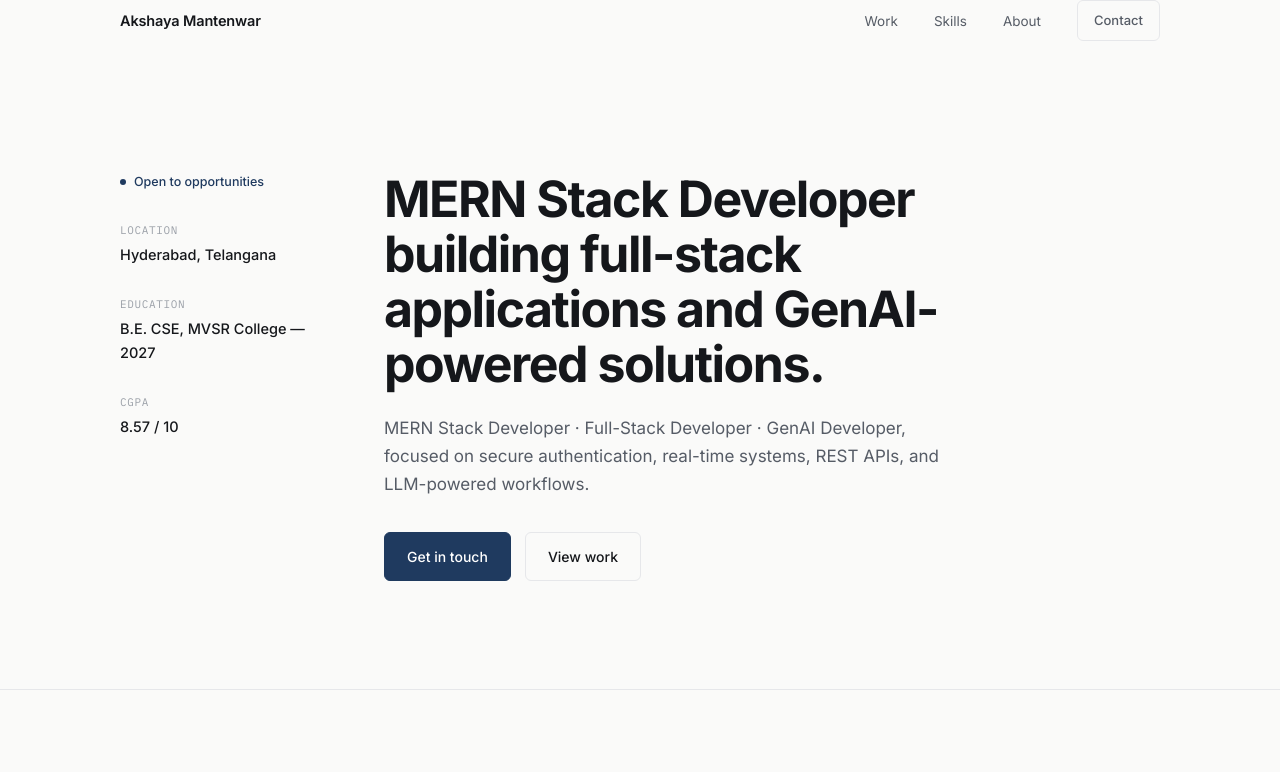
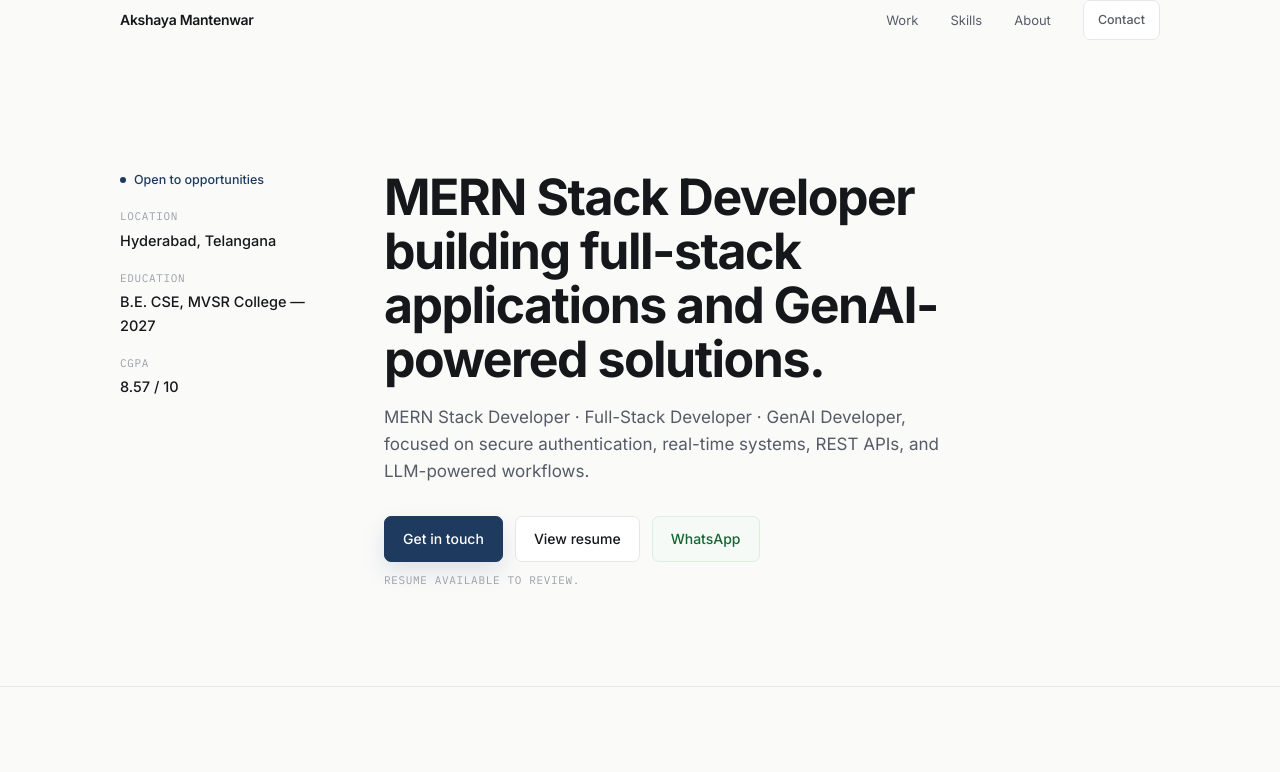
Before and after one commit to mantenwarakshaya/portfolio, a plain HTML site: page index.html in a window 1280 px wide. Shown: the top 772 px of the page. Drawn offline with Linux system fonts and the light colour scheme.

Commit message:
fix: final polish

```diff
--- a/index.css
+++ b/index.css
@@ -6,42 +6,54 @@
   --font-mono:'IBM Plex Mono',monospace;--gutter:64px;--label-col:200px
 }
 html{scroll-behavior:smooth}
-body{background:var(--bg);color:var(--ink);font-family:var(--font-body);font-size:16px;line-height:1.65;-webkit-font-smoothing:antialiased}
+body{background:var(--bg);color:var(--ink);font-family:var(--font-body);font-size:16px;line-height:1.6;-webkit-font-smoothing:antialiased}
 a{color:inherit;text-decoration:none}
+a:focus-visible,
+button:focus-visible,
+input:focus-visible,
+textarea:focus-visible,
+select:focus-visible{outline:2px solid var(--accent);outline-offset:3px;border-radius:6px}
 ::selection{background:var(--accent);color:#fff}
 .shell{max-width:1120px;margin:0 auto;padding:0 40px}
 .progress{position:fixed;top:0;left:0;height:2px;width:0;background:var(--accent);z-index:200;transition:width .1s linear}
-header{position:fixed;top:0;left:0;right:0;z-index:100;background:#FAFAF9e6;backdrop-filter:blur(8px);border-bottom:1px solid transparent}
+header{position:fixed;top:0;left:0;right:0;z-index:100;background:rgba(250,250,249,.8);backdrop-filter:blur(12px);border-bottom:1px solid transparent}
 header.scrolled{border-bottom-color:var(--border)}
-nav{max-width:1120px;margin:0 auto;padding:26px 40px;display:flex;justify-content:space-between;align-items:center}
-.nav-name{font-size:14.5px;font-weight:600;letter-spacing:-.01em}
-.nav-links{display:flex;gap:36px;align-items:center}
-.nav-links a{font-size:13.5px;color:var(--ink-2);transition:color .15s ease}
+nav{max-width:1120px;margin:0 auto;padding:24px 40px;display:flex;justify-content:space-between;align-items:center}
+.nav-name{font-size:14px;font-weight:600;letter-spacing:-.02em}
+.nav-links{display:flex;gap:32px;align-items:center}
+.nav-links a{font-size:13px;color:var(--ink-2);transition:color .15s ease}
 .nav-links a:hover{color:var(--ink)}
-.nav-links .btn{padding:9px 16px;font-size:13px}
+.nav-links .btn{padding:9px 14px;font-size:12.5px}
 .row{display:grid;grid-template-columns:var(--label-col) 1fr;gap:var(--gutter)}
 .row-label{position:sticky;top:120px;align-self:start}
-.eyebrow{font-family:var(--font-mono);font-size:11.5px;letter-spacing:.06em;text-transform:uppercase;color:var(--ink-3);margin-bottom:10px}
+.eyebrow{font-family:var(--font-mono);font-size:11px;letter-spacing:.06em;text-transform:uppercase;color:var(--ink-3);margin-bottom:10px}
 .row-label h2{font-size:19px;font-weight:600;letter-spacing:-.015em;line-height:1.35;max-width:170px}
-section{padding:100px 0;border-top:1px solid var(--border)}
-.hero{border-top:none;padding:172px 0 108px}
+section{padding:88px 0;border-top:1px solid var(--border)}
+.hero{border-top:none;padding:170px 0 96px}
 .hero .row{align-items:start}
-.hero-side{display:flex;flex-direction:column;gap:28px}
-.hero-field{display:flex;flex-direction:column;gap:4px}
+.hero-side{display:flex;flex-direction:column;gap:18px}
+.hero-profile{display:flex;align-items:center;gap:14px;padding:0;border:none;background:none;box-shadow:none}
+.avatar{width:46px;height:46px;border-radius:12px;background:linear-gradient(135deg,var(--accent) 0%, #3b6ea6 100%);display:grid;place-items:center;color:#fff;font-weight:700;letter-spacing:-.04em}
+.profile-copy{display:flex;flex-direction:column;gap:5px}
+.profile-tag{font-size:10.5px;color:var(--ink-2);font-family:var(--font-mono);letter-spacing:.05em;text-transform:uppercase}
+.hero-field{display:flex;flex-direction:column;gap:3px}
 .hero-field .k{font-family:var(--font-mono);font-size:11px;letter-spacing:.06em;text-transform:uppercase;color:var(--ink-3)}
 .hero-field .v{font-size:14.5px;color:var(--ink);font-weight:500}
 .status-badge{display:inline-flex;align-items:center;gap:8px;font-size:12.5px;color:var(--accent);font-weight:500;width:fit-content}
 .status-dot{width:6px;height:6px;border-radius:50%;background:var(--accent)}
-.hero h1{font-size:clamp(34px,4.6vw,50px);font-weight:700;letter-spacing:-.03em;line-height:1.1;margin-bottom:22px;max-width:650px}
-.hero-role{font-size:17px;color:var(--ink-2);font-weight:400;margin-bottom:34px;max-width:560px}
-.hero-links{display:flex;gap:14px}
-.btn{font-size:14px;font-weight:500;padding:12px 22px;border-radius:6px;border:1px solid var(--border);color:var(--ink);transition:all .15s ease;display:inline-block}
+.hero h1{font-size:clamp(34px,4.5vw,50px);font-weight:700;letter-spacing:-.03em;line-height:1.08;margin-bottom:18px;max-width:640px}
+.hero-role{font-size:17px;color:var(--ink-2);font-weight:400;margin-bottom:30px;max-width:560px}
+.hero-links{display:flex;gap:12px;flex-wrap:wrap}
+.resume-note{font-family:var(--font-mono);font-size:11px;color:var(--ink-3);letter-spacing:.06em;text-transform:uppercase;margin-top:10px}
+.btn{font-size:14px;font-weight:500;padding:11px 18px;border-radius:7px;border:1px solid var(--border);color:var(--ink);transition:all .15s ease;display:inline-block;background:#fff}
 .btn:hover{border-color:var(--ink)}
-.btn.primary{background:var(--accent);border-color:var(--accent);color:#fff}
-.btn.primary:hover{opacity:.88}
+.btn.primary{background:var(--accent);border-color:var(--accent);color:#fff;box-shadow:0 10px 22px rgba(31,58,95,.12)}
+.btn.primary:hover{opacity:.9}
+.btn-whatsapp{background:#f6faf7;border-color:#d9efe0;color:#166534}
+.btn-whatsapp:hover{border-color:#166534}
 .about-body p{color:var(--ink-2);font-size:15.5px;max-width:600px;margin-bottom:18px}
 .stat-row{display:grid;grid-template-columns:repeat(4,1fr);margin-top:44px}
-.stat{padding:0 24px 0 0;border-right:1px solid var(--border)}
+.stat{padding:0 24px 0 0;border-right:1px solid var(--border);padding-left:12px}
 .stat:last-child{border-right:none;padding-right:0}
 .stat b{display:block;font-size:28px;font-weight:700;letter-spacing:-.02em;margin-bottom:6px;font-variant-numeric:tabular-nums}
 .stat span{font-size:12.5px;color:var(--ink-2);line-height:1.4}
--- a/index.html
+++ b/index.html
@@ -3,6 +3,10 @@
 <head>
   <meta charset="UTF-8">
   <meta name="viewport" content="width=device-width, initial-scale=1.0">
+  <meta name="description" content="Akshaya Mantenwar is a MERN Stack and GenAI developer building full-stack products, AI workflows, and production-ready web applications.">
+  <meta name="theme-color" content="#1F3A5F">
+  <meta property="og:title" content="Akshaya Mantenwar — MERN Stack & GenAI Developer">
+  <meta property="og:description" content="Full-stack developer focused on MERN, secure authentication, real-time systems, and AI-powered solutions.">
   <title>Akshaya Mantenwar — MERN Stack & GenAI Developer</title>
   <link rel="preconnect" href="https://fonts.googleapis.com">
   <link rel="preconnect" href="https://fonts.gstatic.com" crossorigin>
@@ -38,9 +42,11 @@
           <h1>MERN Stack Developer building full-stack applications and GenAI-powered solutions.</h1>
           <p class="hero-role">MERN Stack Developer · Full-Stack Developer · GenAI Developer, focused on secure authentication, real-time systems, REST APIs, and LLM-powered workflows.</p>
           <div class="hero-links">
-            <a class="btn primary" href="mailto:mantenwarakshaya05@gmail.com">Get in touch</a>
-            <a class="btn" href="#work">View work</a>
+            <a class="btn primary" href="mailto:mantenwarakshaya05@gmail.com?subject=Opportunity%20Inquiry&body=Hi%20Akshaya%2C%0A%0AI%20came%20across%20your%20portfolio%20and%20would%20love%20to%20connect%20regarding%20an%20opportunity.%0A%0APlease%20let%20me%20know%20if%20you%27d%20be%20interested%20in%20a%20conversation.%0A%0AThank%20you.%0A">Get in touch</a>
+            <a class="btn" href="https://drive.google.com/file/d/1nVuXzcpW8ZATJ51UFmpKPVh_fzLpozOi/view?usp=sharing" target="_blank" rel="noopener noreferrer">View resume</a>
+            <a class="btn btn-whatsapp" href="https://wa.me/917396263129?text=Hi%20Akshaya%2C%20I%20came%20across%20your%20portfolio%20and%20would%20love%20to%20connect%20about%20an%20opportunity." target="_blank" rel="noopener noreferrer">WhatsApp</a>
           </div>
+          <p class="resume-note">Resume available to review.</p>
         </div>
       </div>
     </section>
@@ -136,6 +142,7 @@
             </ul>
             <div class="proj-stack">React 19 · React Router · Node.js · Express.js · MongoDB · Mongoose · Google Gemini API · JWT</div>
             <div class="proj-links">
+              <a href="https://nextstep-bflm.onrender.com" target="_blank" rel="noopener noreferrer">Live Demo ↗</a>
               <a href="https://github.com/mantenwarakshaya/NextStep" target="_blank" rel="noopener noreferrer">GitHub ↗</a>
             </div>
           </div>
```
